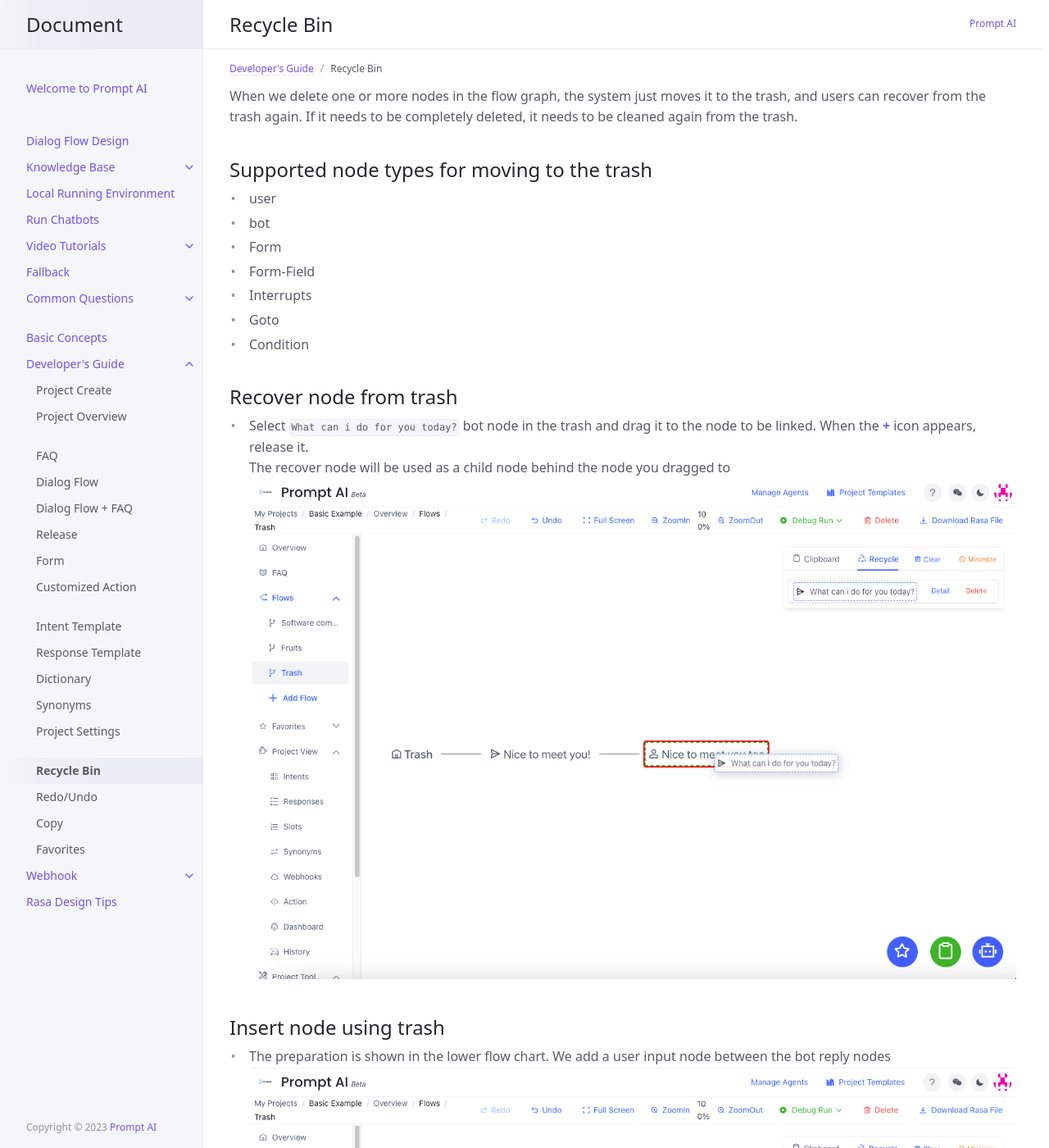
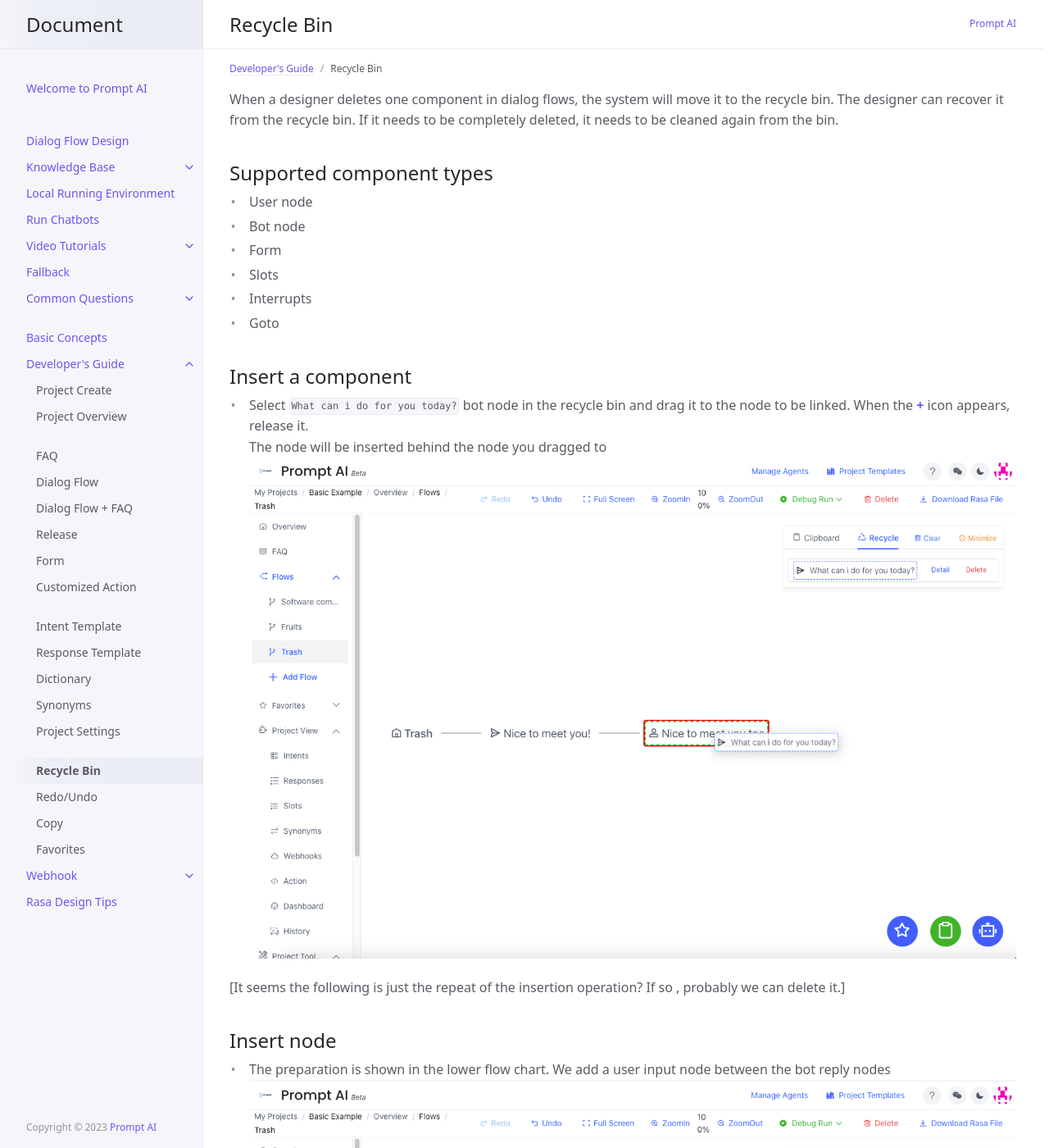
Before and after one commit to PromptAI/promptdialog, a Jekyll site: the page built from docs/tutorial/trash.md, in a window 1280 px wide and 1400 px high. Shown: the whole window at 82% size. Built offline with Jekyll 4.4.1, drawn with Linux system fonts in a browser that asks for light colours.

Commit message:
Update trash.md

```diff
--- a/docs/tutorial/trash.md
+++ b/docs/tutorial/trash.md
@@ -5,26 +5,26 @@ parent: Developer's Guide
 nav_order: 14
 ---
 
-# Effect
-{: .no_toc .header }
-When we delete one or more nodes in the flow graph, the system just moves it to the trash, and users can recover from the trash again. If it needs to be completely deleted, it needs to be cleaned again from the trash.
+When a designer deletes one component in dialog flows, the system will move it to the recycle bin.  The designer can recover it from the recycle bin. If it needs to be completely deleted, it needs to be cleaned again from the bin.
 
-## Supported node types for moving to the trash
+## Supported component types
 
-- user
-- bot
+- User node
+- Bot node
 - Form
-- Form-Field
+- Slots
 - Interrupts
 - Goto
-- Condition
 
-## Recover node from trash
-* Select `What can i do for you today?` bot node in the trash and drag it to the node to be linked. When the **+** icon appears, release it.
-  <br/>The recover node will be used as a child node behind the node you dragged to
+
+## Insert a component
+* Select `What can i do for you today?` bot node in the recycle bin and drag it to the node to be linked. When the **+** icon appears, release it.
+  <br/>The node will be inserted behind the node you dragged to
   ![01-trash](/assets/images/tutorial/trash/01-trash.png)
 
-## Insert node using trash
+ [It seems the following is just the repeat of the insertion operation?  If so , probably we can delete it.]
+
+## Insert node
 * The preparation is shown in the lower flow chart. We add a user input node between the bot reply nodes
   ![02-trash](/assets/images/tutorial/trash/02-trash.png)
 * Move the later `What can i do for you today?` bot node to the trash
```
